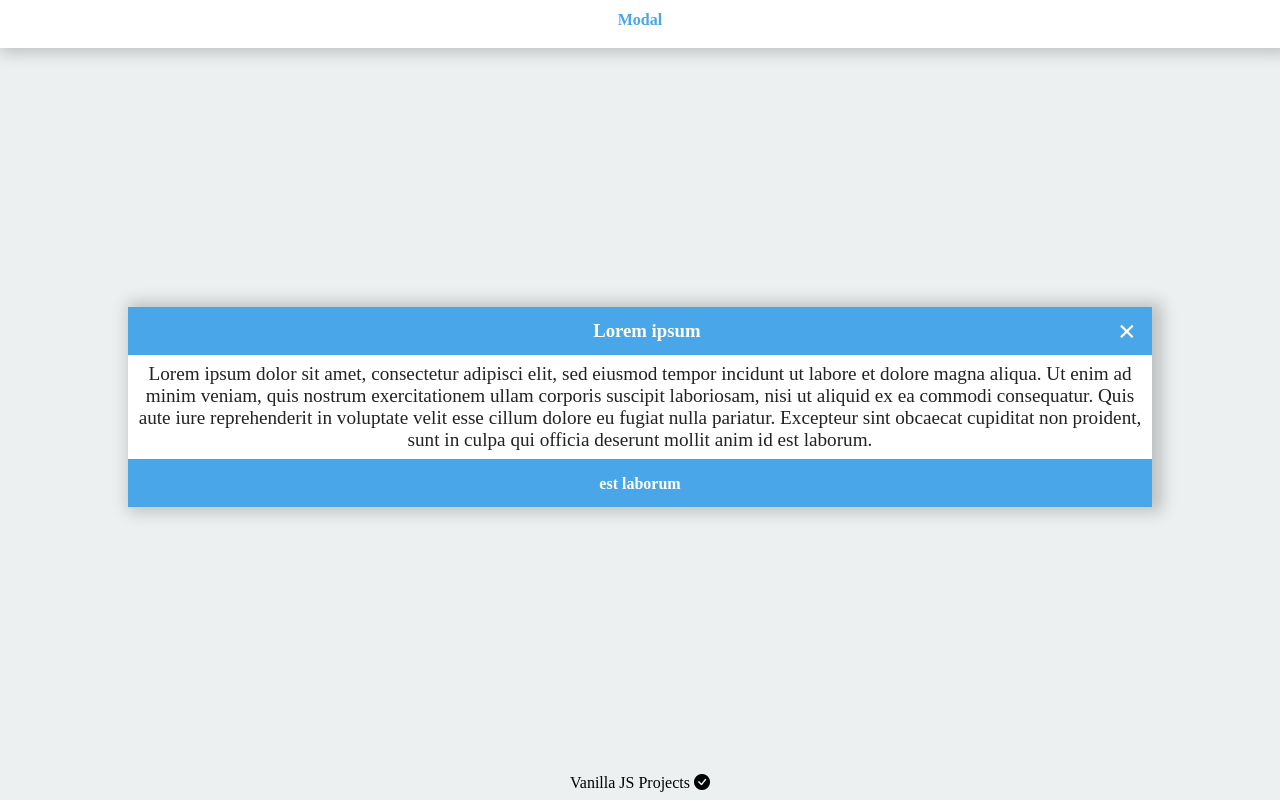
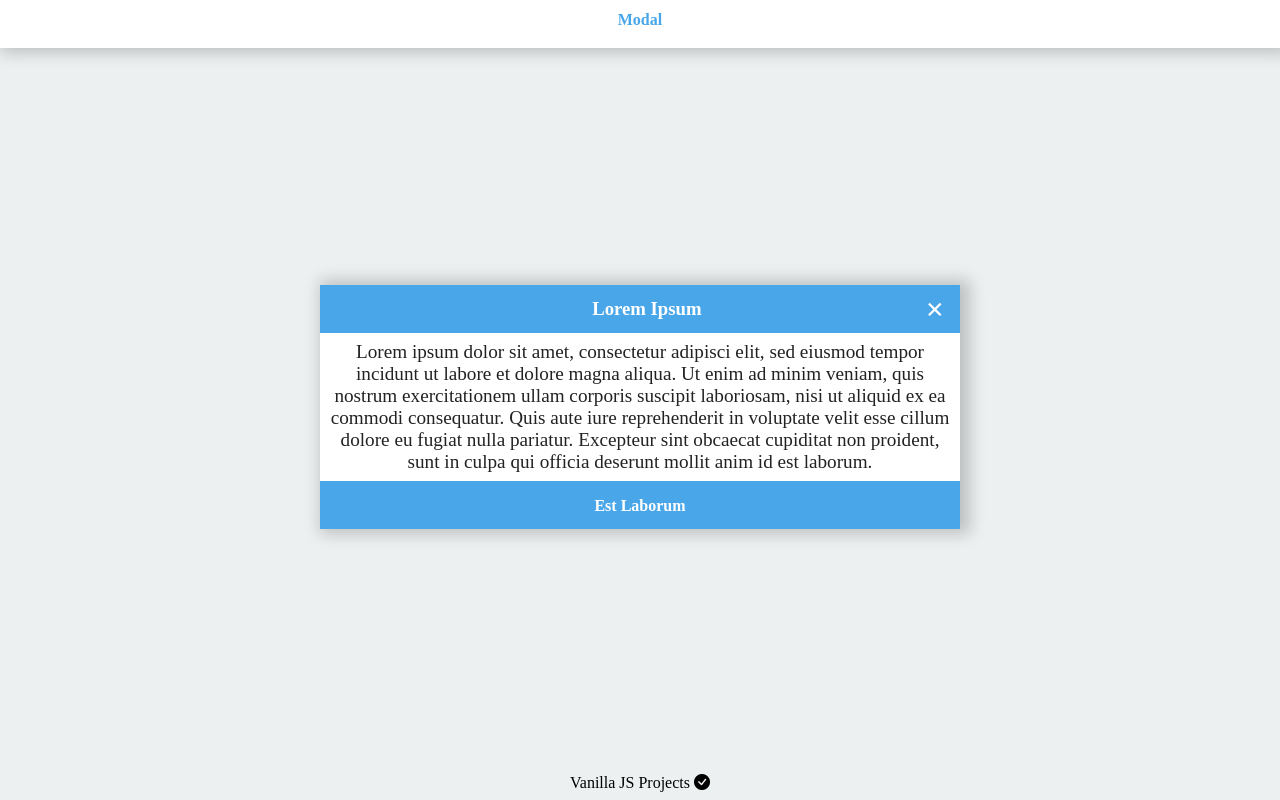
Before and after one commit to dhanesh-vishwakarma-a6/Vanilla-JS-Projects, a plain HTML site: page index.html in a window 1280 px wide. Both pictures are taken after a click on the button "Open Modal". Drawn offline with nearby package versions, Linux system fonts and the light colour scheme; a web font is replaced by a local one.

Commit message:
changed the width of the modal. Added text-transform property in header & footer

```diff
--- a/styles/modal.css
+++ b/styles/modal.css
@@ -8,7 +8,7 @@
   color: var(--clr-black);
   background-color: var(--clr-white-1);
 
-  width: 80%;
+  width: 50%;
 
   box-shadow: var(--shadow-light);
   transition: var(--transition);
@@ -42,6 +42,7 @@
   justify-content: space-between;
   align-items: center;
 
+  text-transform: capitalize;
   color: var(--clr-white-1);
   background-color: var(--clr-blue-2);
 
@@ -53,6 +54,7 @@
 
 .modal-footer {
   text-align: center;
+  text-transform: capitalize;
   font-weight: bold;
   color: var(--clr-white-1);
   background-color: var(--clr-blue-2);
```
